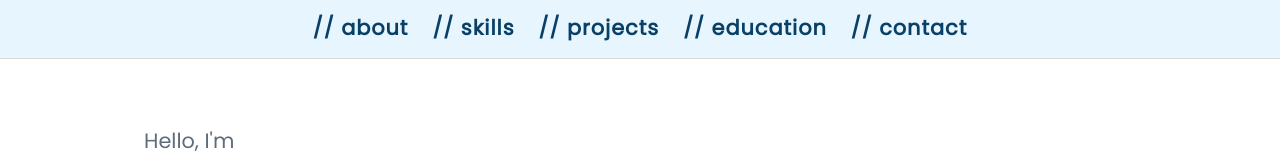
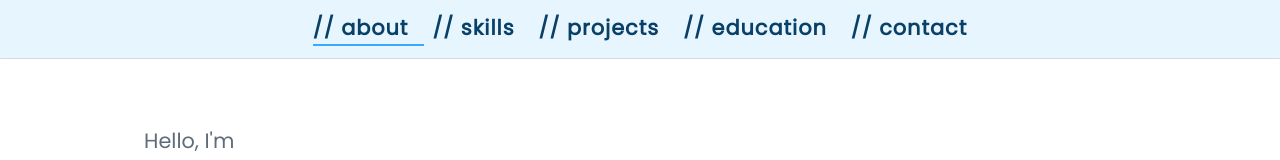
Before and after one commit to kenBinary/web-portfolio, a React (Vite) app: page / in a window 1280 px wide. Shown: the top 160 px of the page. Built offline with nearby package versions, Linux system fonts and the light colour scheme.

Commit message:
add navbar link jump to section

```diff
--- a/src/components/NavBar.jsx
+++ b/src/components/NavBar.jsx
@@ -1,13 +1,63 @@
+import { useState } from 'react';
 import '../styles/nav-bar.css';
 export default function NavBar() {
+    let initialState = {
+        'about': false,
+        'skills': false,
+        'projects': false,
+        'education': false,
+        'contact': false,
+    };
+    let [currentPage, setCurrentPage] = useState({
+        'about': true,
+        'skills': false,
+        'projects': false,
+        'education': false,
+        'contact': false,
+    });
     return (
         <nav className='nav-bar'>
             <ul>
-                <li>{`// about`}</li>
-                <li>{`// skills`}</li>
-                <li>{`// projects`}</li>
-                <li>{`// education`}</li>
-                <li>{`// contact`}</li>
+                <a href="/#about">
+                    <li className={(currentPage['about']) ? 'clicked' : ''} onClick={() => {
+                        setCurrentPage({
+                            ...initialState,
+                            'about': true,
+                        });
+                    }}>{`// about`}</li>
+                </a>
+                <a href="/#skills">
+                    <li className={(currentPage['skills']) ? 'clicked' : ''} onClick={() => {
+                        setCurrentPage({
+                            ...initialState,
+                            'skills': true,
+                        });
+                    }}>{`// skills`}</li>
+                </a>
+                <a href="/#projects">
+                    <li className={(currentPage['projects']) ? 'clicked' : ''} onClick={() => {
+                        setCurrentPage({
+                            ...initialState,
+                            'projects': true,
+                        });
+                    }}>{`// projects`}</li>
+                </a>
+                <a href="/#education">
+                    <li className={(currentPage['education']) ? 'clicked' : ''} onClick={() => {
+                        setCurrentPage({
+                            ...initialState,
+                            'education': true,
+                        });
+                    }}>{`// education`}</li>
+                </a>
+                <a href="/#contact">
+                    <li className={(currentPage['contact']) ? 'clicked' : ''} onClick={() => {
+                        setCurrentPage({
+                            ...initialState,
+                            'contact': true,
+                        });
+                    }}>{`// contact`}</li>
+                </a>
             </ul>
         </nav>
     );
--- a/src/pages/AboutPage.jsx
+++ b/src/pages/AboutPage.jsx
@@ -7,7 +7,7 @@ import linkedinLogo from '/linkedin.png';
 
 export default function AboutPage() {
     return (
-        <section className="about-page">
+        <section id='about' className="about-page">
             <div className='about-description'>
                 <p id='intro'>{`Hello, I'm`}</p>
                 <h1 id='name'>Kenneth Becaro</h1>
--- a/src/pages/ContactPage.jsx
+++ b/src/pages/ContactPage.jsx
@@ -1,7 +1,7 @@
 import '../styles/contact-page.css';
 export default function ContactPage() {
     return (
-        <section className="contact-page">
+        <section id='contact' className="contact-page">
             <h1>Contact</h1>
             <p>
                 Feel free to contact me directly on
--- a/src/pages/EducationPage.jsx
+++ b/src/pages/EducationPage.jsx
@@ -3,7 +3,7 @@ import '../styles/education-page.css';
 export default function EducationPage() {
 
     return (
-        <section className="education-section">
+        <section id='education' className="education-section">
             <h1>Education</h1>
             <div className='education'>
                 <EducationCard
--- a/src/pages/ProjectPage.jsx
+++ b/src/pages/ProjectPage.jsx
@@ -18,7 +18,7 @@ export default function ProjectPage() {
     };
     let projectHighlight2 = ['database normalized up to 3rd normal form', 'database has views,procedures and transactions', 'REST api'];
     return (
-        <section className="project-section">
+        <section id='projects' className="project-section">
             <h1>Projects</h1>
             <section className='project-list'>
                 <ProjectCard
--- a/src/pages/SkillsPage.jsx
+++ b/src/pages/SkillsPage.jsx
@@ -4,7 +4,7 @@ import { techLogos } from './utils/techLogos';
 
 export default function SkillsPage() {
     return (
-        <section className='skills-page'>
+        <section id='skills' className='skills-page'>
             <h2>Tech I use</h2>
             <section className='tech-section'>
                 <h3>Languages</h3>
--- a/src/scss/nav-bar.scss
+++ b/src/scss/nav-bar.scss
@@ -17,12 +17,12 @@
         display: flex;
         justify-content: center;
         gap: 0.5rem;
+        > a {
             > li {
                 padding: 0.5rem;
                 font-size: 1.3rem;
                 letter-spacing: 1px;
                 cursor: pointer;
-            // color: variables.$text-color;
                 color: variables.$tertiary;
                 font-weight: bold;
                 box-sizing: border-box !important;
@@ -35,12 +35,17 @@
                     height: 2px;
                     background-color: variables.$button;
                     bottom: 2px;
-                transition: .1s ease-in;
+                    transition: 0.1s ease-in;
                 }
                 &:hover::before {
+                    background-color: variables.$button;
+                    width: 100%;
+                }
+                &.clicked::before {
                     background-color: variables.$button;
                     width: 100%;
                 }
             }
         }
     }
+}
--- a/src/styles/nav-bar.css
+++ b/src/styles/nav-bar.css
@@ -15,7 +15,7 @@
   justify-content: center;
   gap: 0.5rem;
 }
-.nav-bar > ul > li {
+.nav-bar > ul > a > li {
   padding: 0.5rem;
   font-size: 1.3rem;
   letter-spacing: 1px;
@@ -26,7 +26,7 @@
   border-bottom: 2px solid transparent;
   position: relative;
 }
-.nav-bar > ul > li::before {
+.nav-bar > ul > a > li::before {
   content: "";
   position: absolute;
   width: 0%;
@@ -35,7 +35,11 @@
   bottom: 2px;
   transition: 0.1s ease-in;
 }
-.nav-bar > ul > li:hover::before {
+.nav-bar > ul > a > li:hover::before {
+  background-color: #3da9fc;
+  width: 100%;
+}
+.nav-bar > ul > a > li.clicked::before {
   background-color: #3da9fc;
   width: 100%;
 }
```
Also changed, not shown: 1 other file (tests, documents, lock files or other folders). Lines whose indentation alone changed are shown as unchanged.
